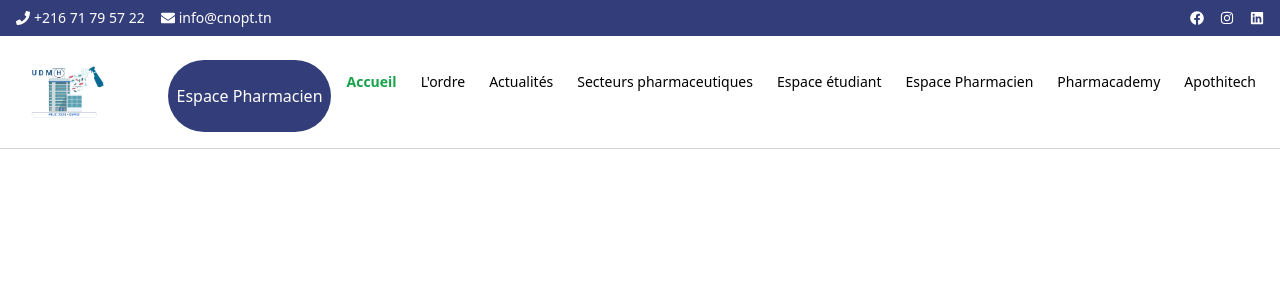
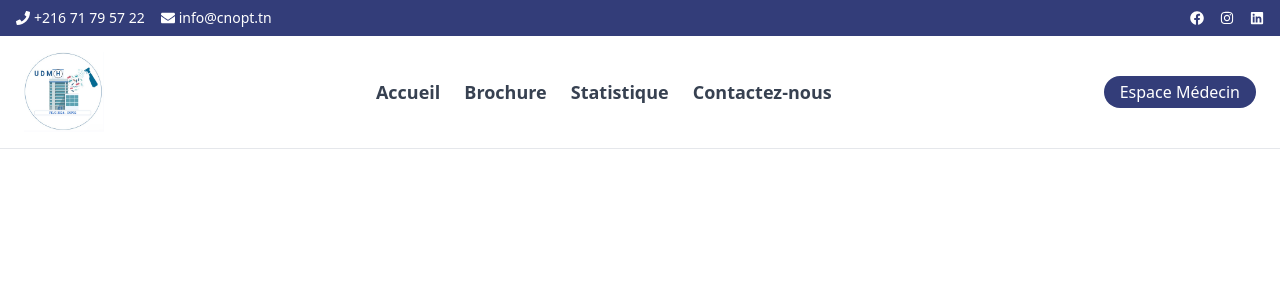
Before and after one commit to Ghaitho20/PCD_fornt_end, a React (Create React App) app in the folder pcd_front/: page / in a window 1280 px wide. Shown: the top 300 px of the page. Built offline with nearby package versions, Linux system fonts and the light colour scheme.

Commit message:
update navBar ghaith

```diff
--- a/pcd_front/src/components/NavBar/NavBar.jsx
+++ b/pcd_front/src/components/NavBar/NavBar.jsx
@@ -19,31 +19,31 @@ const NavBar = () => {
       </div>
 
       {/* Main Navigation */}
-      <div className="bg-white py-4 px-6 flex  justify-between ">
+      <div className="bg-white py-4 px-6 flex justify-between items-center ">
+
         {/* Logo */}
         <img src={logo} alt="CNOPT Logo" className="h-20 w-20" />
 
 
         {/* Buttons */}
-        <div className="flex  gap-4  mt-2  ">
-          <button className="bg-[#333D79] text-white px-2 py-0 rounded-full ">Espace Pharmacien</button>
-          <div className="">
-            <ul className="flex justify-center gap-6  py-3 text-sm">
-              <li className="text-green-600 font-semibold cursor-pointer">Accueil</li>
-              <li className="cursor-pointer">L'ordre</li>
-              <li className="cursor-pointer">Actualités</li>
-              <li className="cursor-pointer">Secteurs pharmaceutiques</li>
-              <li className="cursor-pointer">Espace étudiant</li>
-              <li className="cursor-pointer">Espace Pharmacien</li>
-              <li className="cursor-pointer">Pharmacademy</li>
-              <li className="cursor-pointer">Apothitech</li>
-            </ul>
+
+          <div className= "">
+            <div className="flex justify-center gap-6  py-3 text-sm">
+                <a  href="#" className=" text-lg font-bold cursor-pointer text-gray-700 hover:text-[#333D79]  hover:rounded-full hover:scale-110 transition-all duration-250">Accueil</a>
+                <a  href="#" className=" text-lg font-bold cursor-pointer text-gray-700 hover:text-[#333D79]  hover:rounded-full hover:scale-110 transition-all duration-250">Brochure</a>
+                <a  href="#" className=" text-lg font-bold cursor-pointer text-gray-700 hover:text-[#333D79]  hover:rounded-full hover:scale-110 transition-all duration-250">Statistique</a>
+                <a  href="#" className=" text-lg font-bold cursor-pointer text-gray-700 hover:text-[#333D79]  hover:rounded-full hover:scale-110 transition-all duration-250">Contactez-nous</a>
+
+            </div>
           </div>
-        </div>
+
+          <button className="bg-[#333D79] text-white px-4 py-1  rounded-full ">Espace Médecin</button>
+
+
       </div>
 
       {/* Menu */}
-      <div className="border-t border-gray-300"></div>
+      <div className="border-t border-[#333D79]-300"></div>
     </nav>
   );
 };
```
Also changed, not shown: pcd_front/src/img/logoCentre.png.
